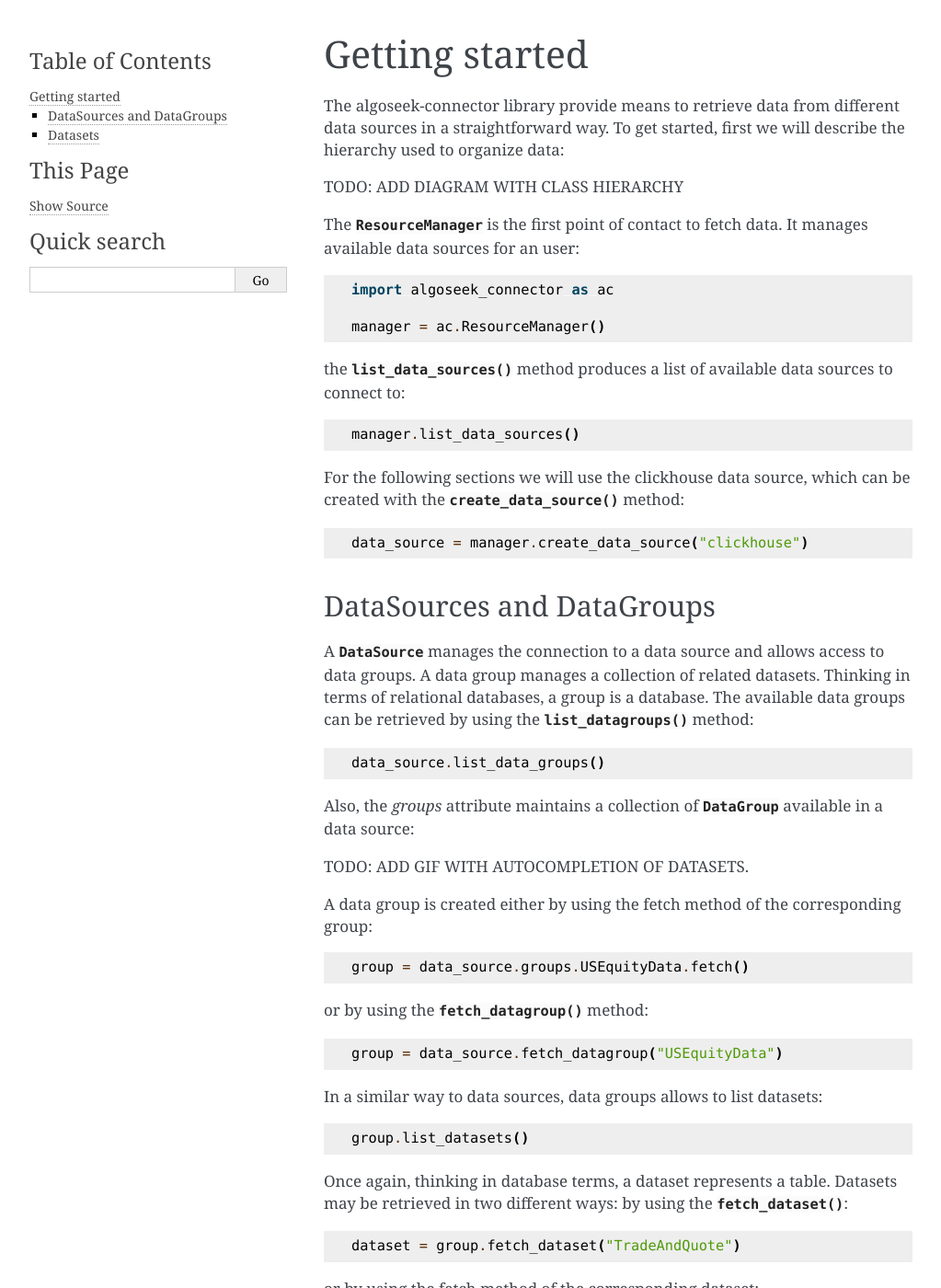
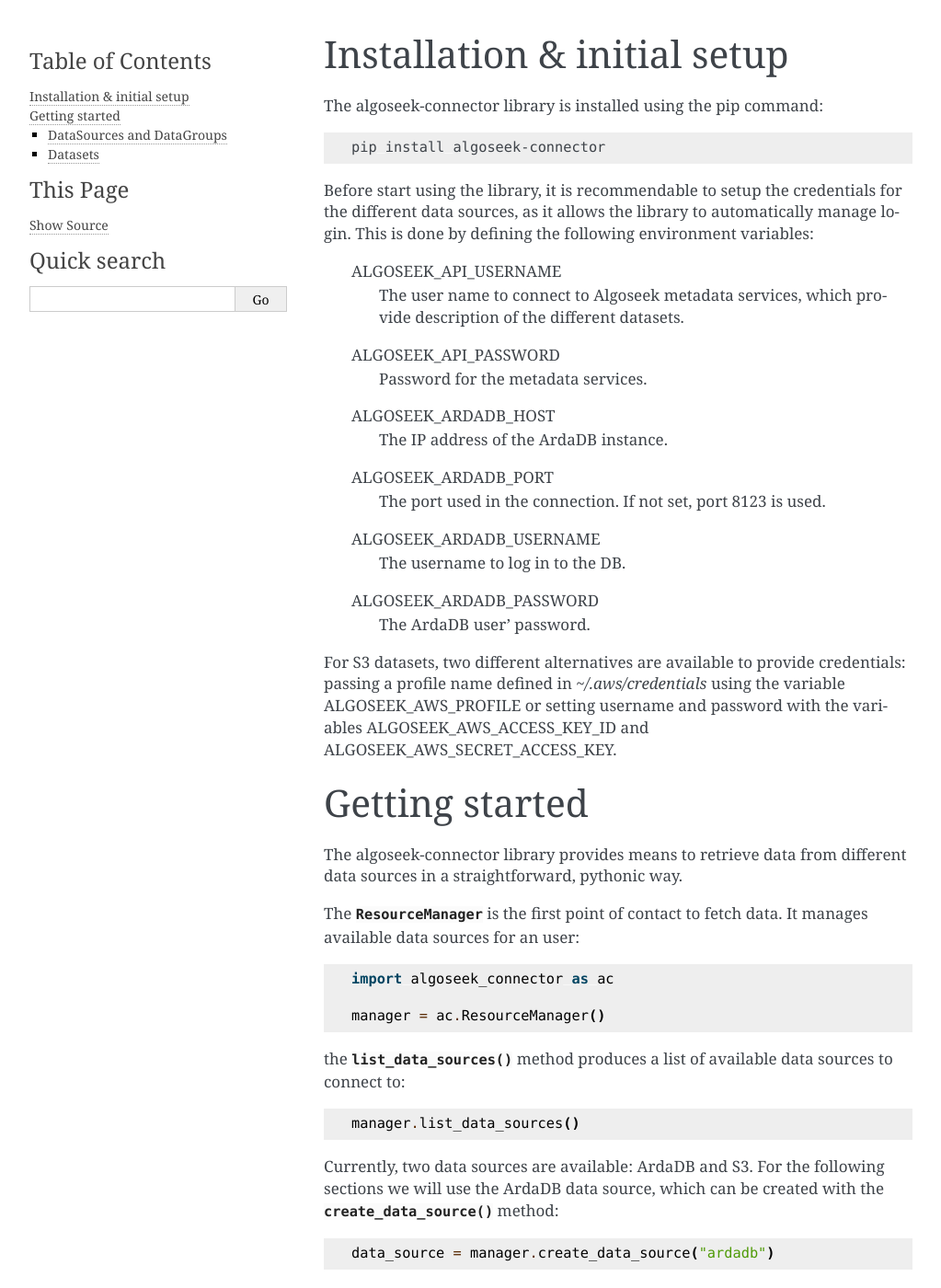
Before and after one commit to algoseekgit/algoseek-connector, a Sphinx documentation site: the page built from docs/tutorials/datasets.rst, in a window 1280 px wide and 1400 px high. Shown: the whole window at 92% size, without its empty margins (118-1141 px from the left). Built offline with Sphinx 7.4.7, drawn with Linux system fonts in a browser that asks for light colours; some of the changed text lies outside the part shown.

Commit message:
docs: WIP: working on getting started guide.

```diff
--- a/docs/tutorials/datasets.rst
+++ b/docs/tutorials/datasets.rst
@@ -1,13 +1,42 @@
 .. _datasets:
+
+Installation & initial setup
+============================
+
+The algoseek-connector library is installed using the pip command:
+
+.. code-block:: shell
+
+    pip install algoseek-connector
+
+Before start using the library, it is recommendable to setup the credentials for
+the different data sources, as it allows the library to automatically manage
+login. This is done by defining the following environment variables:
+
+    ALGOSEEK_API_USERNAME
+        The user name to connect to Algoseek metadata services, which provide
+        description of the different datasets.
+    ALGOSEEK_API_PASSWORD
+        Password for the metadata services.
+    ALGOSEEK_ARDADB_HOST
+        The IP address of the ArdaDB instance.
+    ALGOSEEK_ARDADB_PORT
+        The port used in the connection. If not set, port 8123 is used.
+    ALGOSEEK_ARDADB_USERNAME
+        The username to log in to the DB.
+    ALGOSEEK_ARDADB_PASSWORD
+        The ArdaDB user' password.
+
+For S3 datasets, two different alternatives are available to provide credentials:
+passing a profile name defined in `~/.aws/credentials` using the variable
+ALGOSEEK_AWS_PROFILE or setting username and password with the variables
+ALGOSEEK_AWS_ACCESS_KEY_ID and ALGOSEEK_AWS_SECRET_ACCESS_KEY.
 
 Getting started
 ===============
 
-The algoseek-connector library provide means to retrieve data from different
-data sources in a straightforward way. To get started, first we will describe
-the hierarchy used to organize data:
-
-TODO: ADD DIAGRAM WITH CLASS HIERARCHY
+The algoseek-connector library provides means to retrieve data from different
+data sources in a straightforward, pythonic way.
 
 The :py:class:`~algoseek_connector.manager.ResourceManager` is the first point of contact
 to fetch data. It manages available data sources for an user:
@@ -25,23 +54,23 @@
 
     manager.list_data_sources()
 
-
-For the following sections we will use the clickhouse data source, which can be
+Currently, two data sources are available: ArdaDB and S3. For the following
+sections we will use the ArdaDB data source, which can be
 created with the
 :py:func:`~algoseek_connector.manager.ResourceManager.create_data_source` method:
 
 .. code-block:: python
 
-    data_source = manager.create_data_source("clickhouse")
+    data_source = manager.create_data_source("ardadb")
 
 
 DataSources and DataGroups
 --------------------------
 
 A :py:class:`~algoseek_connector.base.DataSource` manages the connection to a
-data source and allows access to data groups. A data group manages a collection
-of related datasets. Thinking in terms of relational databases, a group is a
-database. The available data groups can be retrieved by using the
+data source and enables access to data. A data source manages collections of
+related datasets, called data groups. Thinking in terms of relational databases,
+a group is a database. The available data groups can be retrieved by using the
 :py:func:`~algoseek_connector.base.DataSource.list_datagroups` method:
 
 .. code-block:: python
@@ -51,7 +80,10 @@
 Also, the `groups` attribute maintains a collection of
 :py:class:`~algoseek_connector.base.DataGroup` available in a data source:
 
-TODO: ADD GIF WITH AUTOCOMPLETION OF DATASETS.
+.. image:: ../_static/algoseek-groups.gif
+    :alt: Autocompletion of data groups in a data source.
+
+# TODO add gifs for datagroup descriptions, dataset description
 
 A data group is created either by using the fetch method of the corresponding
 group:
```
Also changed, not shown: docs/_static/algoseek-groups.gif (added).
